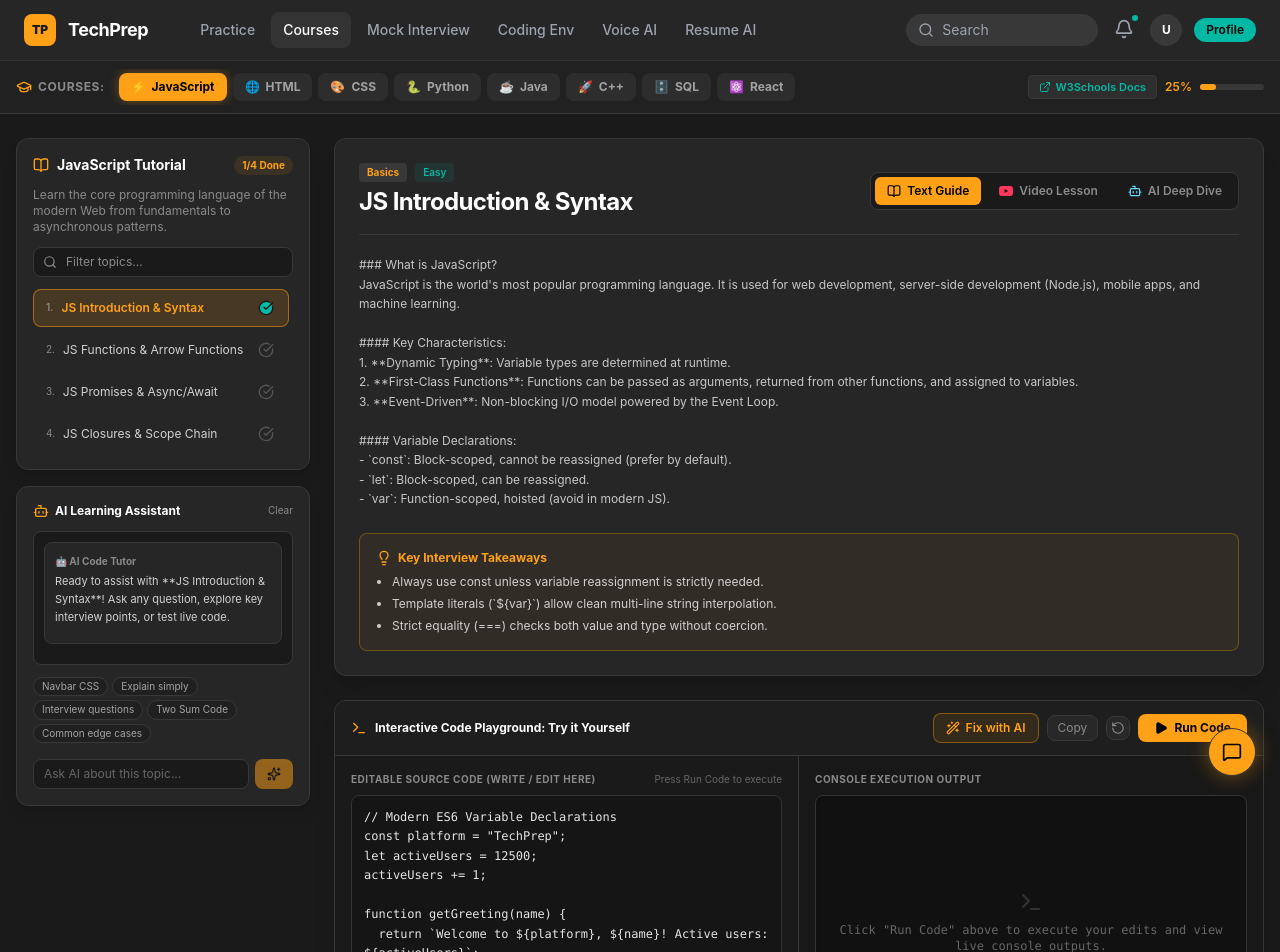
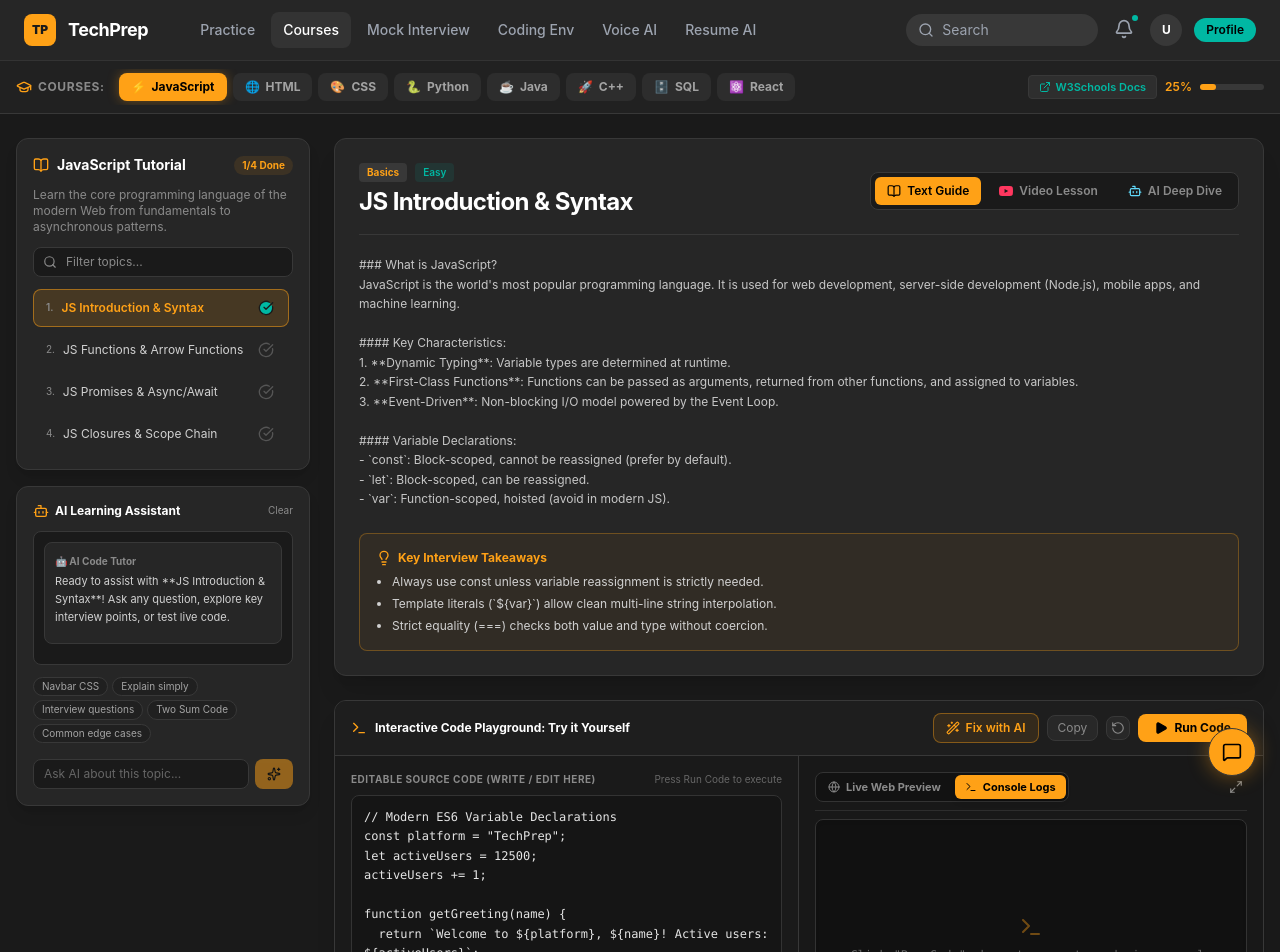
Before and after one commit to Master-arman/A2O-INT_PREPARATION, a React (Vite) app: page /courses in a window 1280 px wide. Shown: the top 952 px of the page. Built offline with nearby package versions, Linux system fonts and the light colour scheme.

Commit message:
feat: add Live Web Preview vs Console Logs output mode tabs and Fullscreen View

```diff
--- a/src/pages/Courses/Courses.jsx
+++ b/src/pages/Courses/Courses.jsx
@@ -714,7 +714,33 @@ const Courses = () => {
     },
   ]);
   const [isFixModalOpen, setIsFixModalOpen] = useState(false);
+  const [outputMode, setOutputMode] = useState('auto'); // 'auto', 'preview', 'console'
+  const [isPreviewFullscreen, setIsPreviewFullscreen] = useState(false);
   const chatBottomRef = useRef(null);
+
+  // Auto detect if code is visual HTML/CSS
+  const isHtmlCode = useMemo(() => {
+    if (!userCode) return false;
+    const lower = userCode.toLowerCase();
+    return (
+      selectedLang === 'html' ||
+      selectedLang === 'css' ||
+      lower.includes('<!doctype') ||
+      lower.includes('<html') ||
+      lower.includes('<body') ||
+      lower.includes('<div') ||
+      lower.includes('<img') ||
+      lower.includes('<nav') ||
+      lower.includes('<style') ||
+      lower.includes('<table') ||
+      lower.includes('<form') ||
+      lower.includes('<button') ||
+      lower.includes('document.createelement') ||
+      lower.includes('innerhtml')
+    );
+  }, [userCode, selectedLang]);
+
+  const effectiveOutputMode = outputMode === 'auto' ? (isHtmlCode ? 'preview' : 'console') : outputMode;
 
   // Auto-scroll chat to latest message
   useEffect(() => {
@@ -1940,36 +1966,74 @@ CODE:
                 />
               </div>
 
-              {/* Output Console or Live HTML Preview */}
-              <div className="p-4 bg-[#181818]">
-                <div className="mb-2 flex items-center justify-between">
-                  <p className="text-[10px] font-bold uppercase tracking-wider text-[#8a8a8a]">
-                    {selectedLang === 'html' || selectedLang === 'css' ? 'Live Browser Render' : 'Console Execution Output'}
-                  </p>
-                  {codeOutput && (
-                    <span className="text-[10px] text-[#00b8a3] flex items-center gap-1">
-                      <Check className="h-3 w-3" /> Live
-                    </span>
-                  )}
+              {/* Output Area with Live Browser Preview vs Console Logs Tabs */}
+              <div className="p-4 bg-[#181818] flex flex-col">
+                <div className="mb-2 flex flex-wrap items-center justify-between gap-2 border-b border-[#2d2d2d] pb-2">
+                  {/* Output Mode Switcher Tabs */}
+                  <div className="flex items-center gap-1 bg-[#121212] p-0.5 rounded-lg border border-[#333]">
+                    <button
+                      onClick={() => setOutputMode('preview')}
+                      className={`flex items-center gap-1.5 px-2.5 py-1 rounded-md text-[11px] font-bold transition-all ${
+                        effectiveOutputMode === 'preview'
+                          ? 'bg-[#00b8a3] text-black shadow-md'
+                          : 'text-[#8a8a8a] hover:text-white'
+                      }`}
+                      title="View live rendered HTML / CSS UI"
+                    >
+                      <Globe className="h-3 w-3" />
+                      <span>Live Web Preview</span>
+                    </button>
+
+                    <button
+                      onClick={() => setOutputMode('console')}
+                      className={`flex items-center gap-1.5 px-2.5 py-1 rounded-md text-[11px] font-bold transition-all ${
+                        effectiveOutputMode === 'console'
+                          ? 'bg-[#ffa116] text-black shadow-md'
+                          : 'text-[#8a8a8a] hover:text-white'
+                      }`}
+                      title="View terminal logs and console.log outputs"
+                    >
+                      <Terminal className="h-3 w-3" />
+                      <span>Console Logs</span>
+                    </button>
+                  </div>
+
+                  {/* Actions: Fullscreen & Live Status */}
+                  <div className="flex items-center gap-2">
+                    {codeOutput && (
+                      <span className="text-[10px] text-[#00b8a3] flex items-center gap-1 font-semibold">
+                        <Check className="h-3 w-3" /> Ready
+                      </span>
+                    )}
+                    <button
+                      onClick={() => setIsPreviewFullscreen(true)}
+                      className="rounded p-1 text-[#8a8a8a] hover:bg-[#252525] hover:text-white transition-colors"
+                      title="Expand Preview Fullscreen"
+                    >
+                      <Maximize2 className="h-3.5 w-3.5" />
+                    </button>
+                  </div>
                 </div>
 
-                {selectedLang === 'html' || selectedLang === 'css' ? (
-                  <div className="h-[255px] w-full overflow-auto rounded-lg border border-[#333333] bg-[#111111] p-3 shadow-inner">
+                {/* Tab 1: Live Browser Render (HTML / CSS / Visual DOM) */}
+                {effectiveOutputMode === 'preview' ? (
+                  <div className="h-[255px] w-full overflow-auto rounded-lg border border-[#333333] bg-[#111111] p-1 shadow-inner relative">
                     <iframe
                       title="HTML Preview"
                       srcDoc={userCode}
-                      className="w-full h-full min-h-[220px] border-0"
+                      className="w-full h-full min-h-[240px] border-0 rounded bg-white/5"
                       sandbox="allow-scripts"
                     />
                   </div>
                 ) : (
+                  /* Tab 2: Console Execution Output (JS / Python / Logs) */
                   <div className="h-[255px] w-full overflow-auto rounded-lg border border-[#333333] bg-[#111111] p-3 font-mono text-xs text-[#00b8a3] shadow-inner">
                     {codeOutput ? (
-                      <pre className="whitespace-pre-wrap">{codeOutput}</pre>
+                      <pre className="whitespace-pre-wrap leading-relaxed">{codeOutput}</pre>
                     ) : (
                       <div className="flex h-full flex-col items-center justify-center text-center text-[#666]">
-                        <Terminal className="h-6 w-6 mb-2 opacity-40" />
-                        <span>Click "Run Code" above to execute your edits and view live console outputs.</span>
+                        <Terminal className="h-6 w-6 mb-2 opacity-40 text-[#ffa116]" />
+                        <span>Click "Run Code" above to execute and view console outputs.</span>
                       </div>
                     )}
                   </div>
@@ -1977,6 +2041,32 @@ CODE:
               </div>
             </div>
           </div>
+
+          {/* Fullscreen Output Preview Modal */}
+          {isPreviewFullscreen && (
+            <div className="fixed inset-0 z-50 flex flex-col bg-black/90 p-4 backdrop-blur-md animate-fadeIn">
+              <div className="flex items-center justify-between border-b border-[#383838] bg-[#1e1e1e] px-4 py-3 rounded-t-xl">
+                <div className="flex items-center gap-2">
+                  <Globe className="h-4 w-4 text-[#00b8a3]" />
+                  <span className="font-bold text-white text-xs">Live Fullscreen Browser Render</span>
+                </div>
+                <button
+                  onClick={() => setIsPreviewFullscreen(false)}
+                  className="rounded-lg p-1.5 text-[#8a8a8a] hover:bg-[#333] hover:text-white"
+                >
+                  <Minimize2 className="h-4 w-4" />
+                </button>
+              </div>
+              <div className="flex-1 bg-[#111] rounded-b-xl border border-t-0 border-[#383838] overflow-hidden">
+                <iframe
+                  title="Fullscreen HTML Preview"
+                  srcDoc={userCode}
+                  className="w-full h-full border-0 bg-white/5"
+                  sandbox="allow-scripts"
+                />
+              </div>
+            </div>
+          )}
 
           {/* Previous / Next Navigation Bar (W3Schools Style) */}
           <div className="flex items-center justify-between rounded-xl border border-[#383838] bg-[#262626] p-4 shadow-lg">
```
